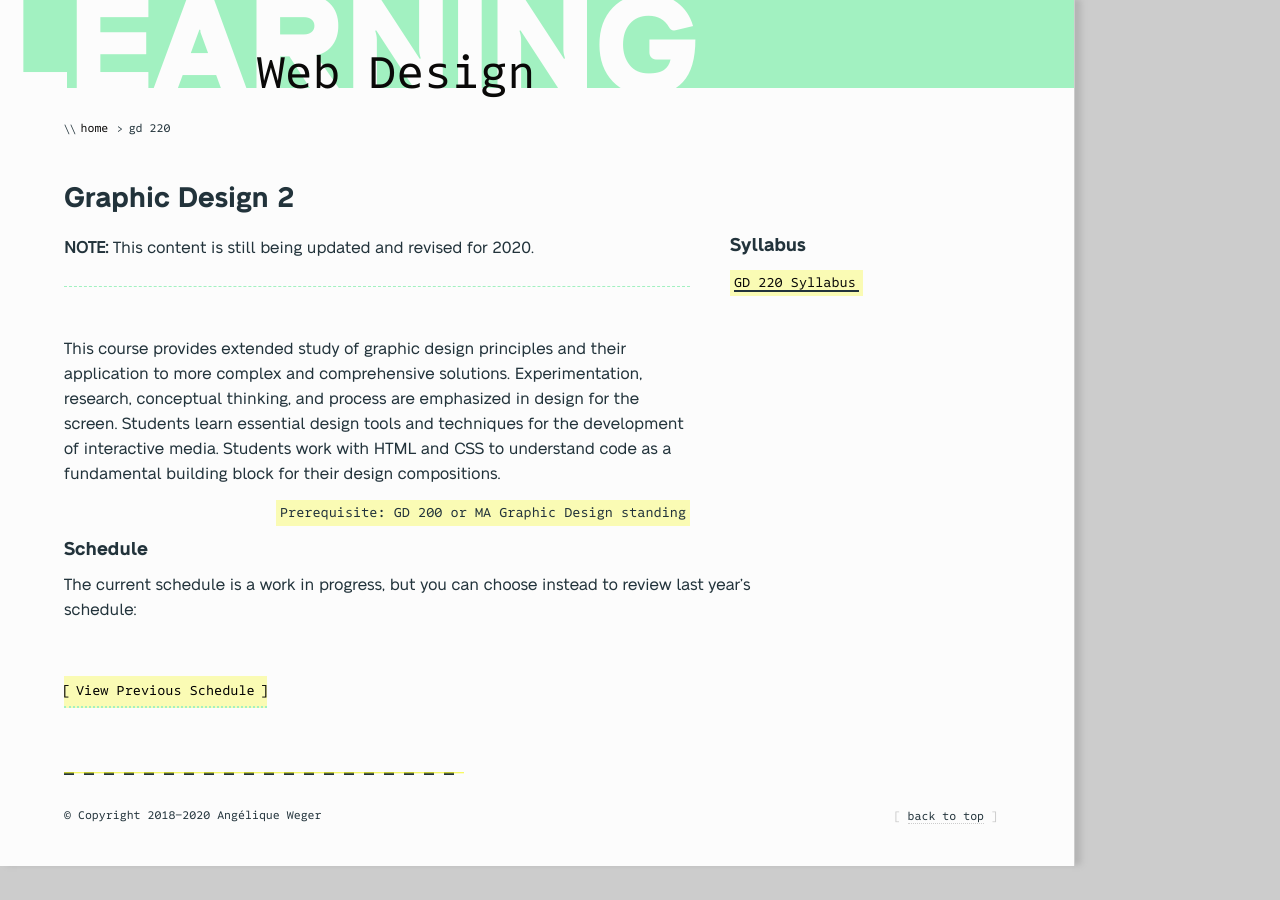
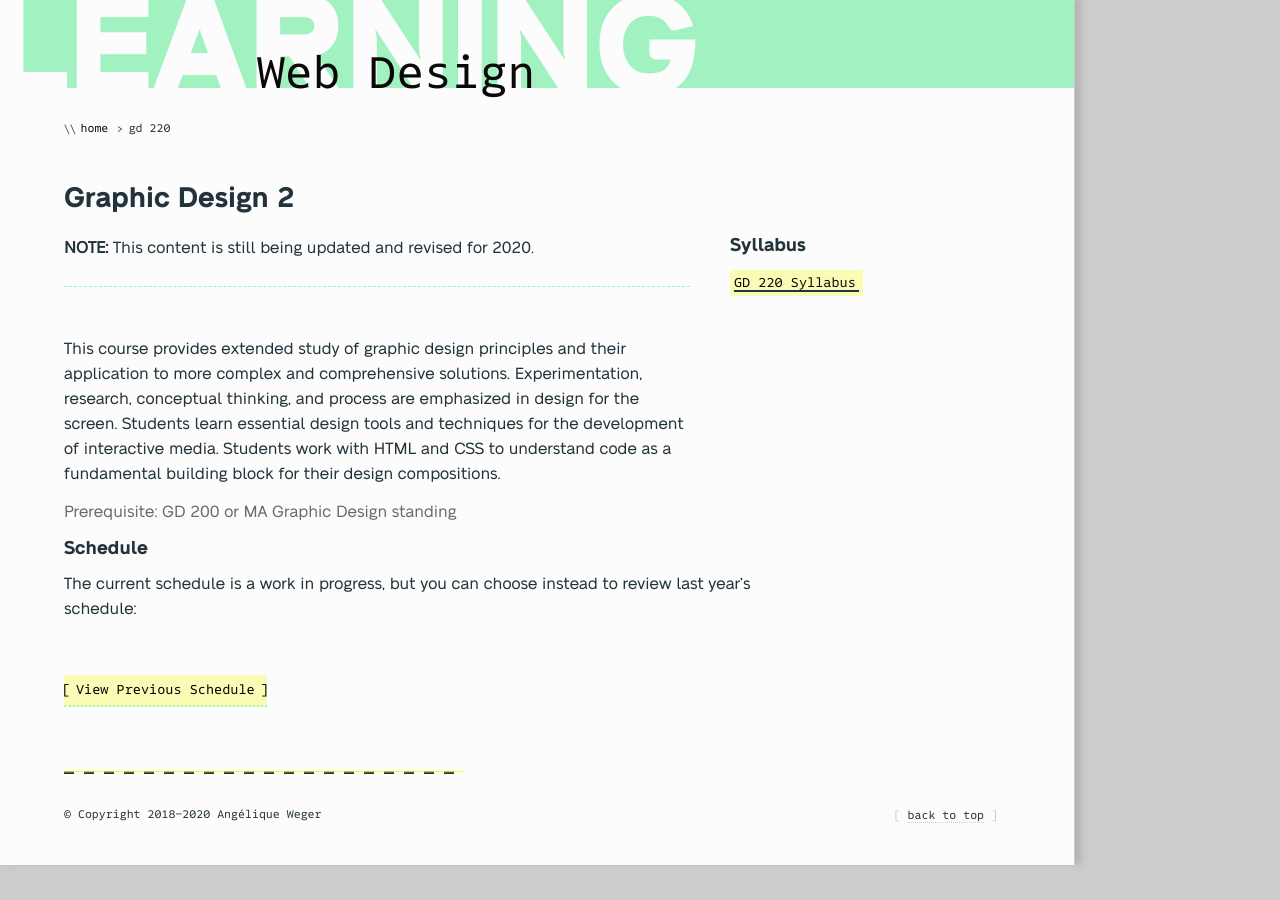
Before and after one commit to mica-web/mica-web.github.io, a Jekyll site: the page built from gd-220/index.md, in a window 1280 px wide. Built offline with Jekyll 4.4.1, drawn with Linux system fonts in a browser that asks for light colours; some web fonts are replaced.

Commit message:
Why did I ever highlight prereqs?

```diff
--- a/gd-220/_includes/description.md
+++ b/gd-220/_includes/description.md
@@ -2,7 +2,5 @@
 
 This course provides extended study of graphic design principles and their application to more complex and comprehensive solutions. Experimentation, research, conceptual thinking, and process are emphasized in design for the screen. Students learn essential design tools and techniques for the development of interactive media. Students work with HTML and CSS to understand code as a fundamental building block for their design compositions.
 
-{: .u-text-right}
-<span class="highlighter">
+{: .text-faded}
 Prerequisite: GD 200 or MA Graphic Design standing
-</span>
```
